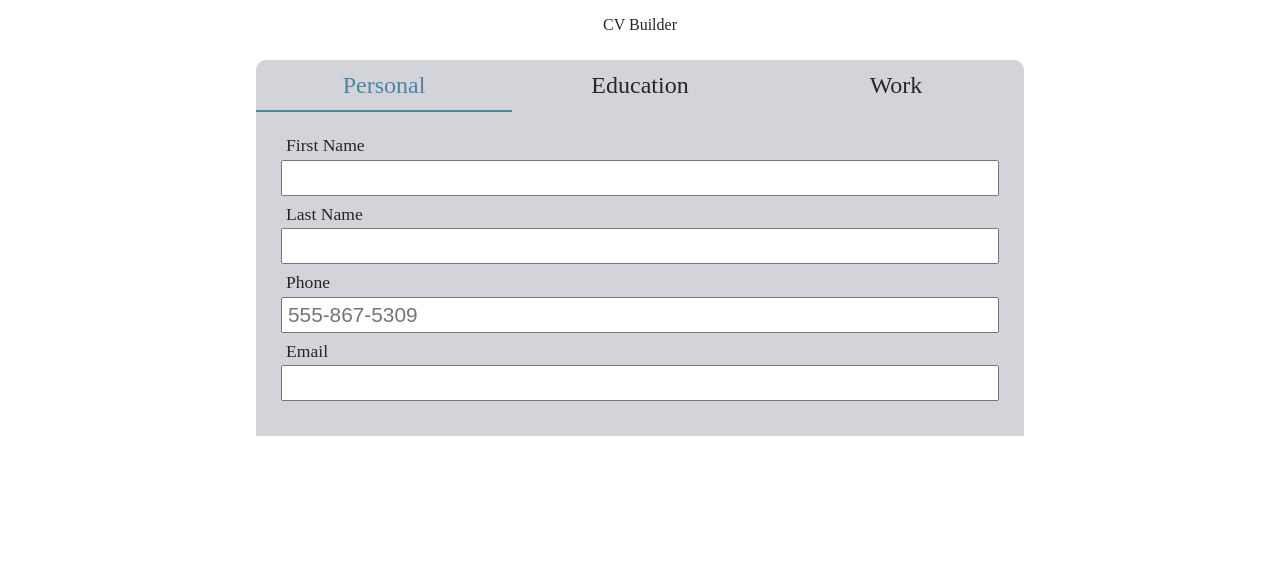
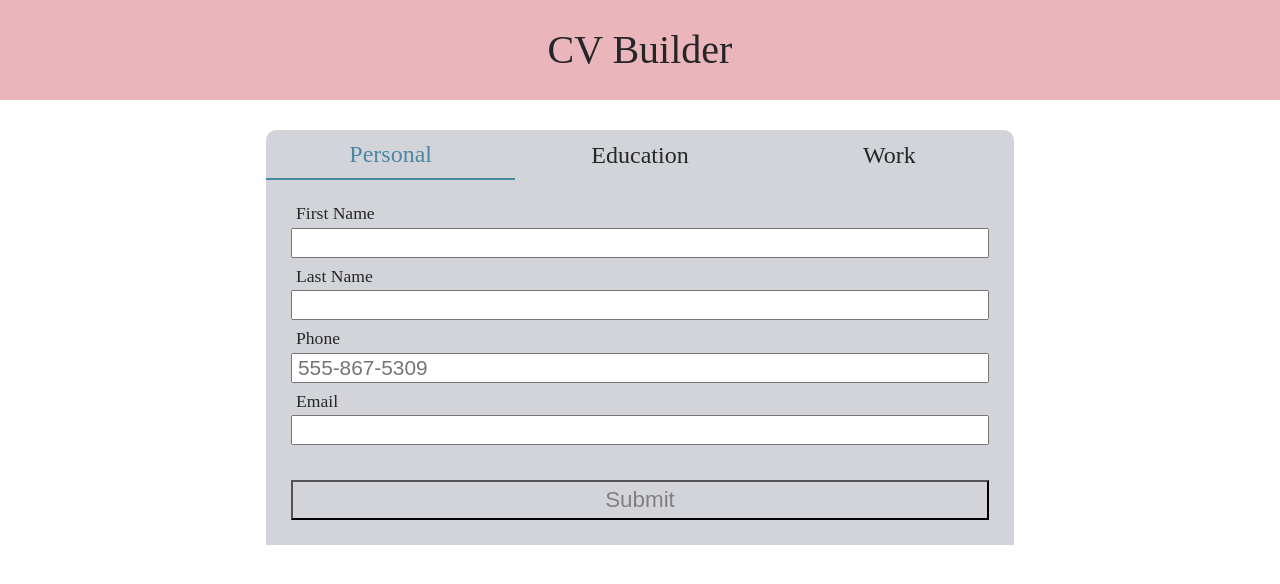
Before and after one commit to bhenning83/cv-project, a React (Create React App) app: page / in a window 1280 px wide. Shown: the top 584 px of the page. Built offline with nearby package versions, Linux system fonts and the light colour scheme.

Commit message:
finished

```diff
--- a/src/App.css
+++ b/src/App.css
@@ -41,6 +41,16 @@ table {
 	border-collapse: collapse;
 	border-spacing: 0;
 }
+html {
+  -webkit-box-sizing: border-box;
+  -moz-box-sizing: border-box;
+  box-sizing: border-box;
+}
+*, *:before, *:after {
+  -webkit-box-sizing: inherit;
+  -moz-box-sizing: inherit;
+  box-sizing: inherit;
+  }
 :root {
 --light-gray: hsla(230, 7%, 84%, 1);
 --blue-munsell: hsla(198, 37%, 46%, 1);
@@ -60,7 +70,11 @@ header {
   display: flex;
   justify-content: center;
   align-items: center;
-  height: 50px;
+  height: 100px;
+  font-size: 2.5rem;
+  color: var(--raisin-black);
+  margin-bottom: 20px;
+  background: hsla(352, 90%, 39%, 0.3);
 }
 .home-container {
   width: 60%;
@@ -156,9 +170,13 @@ label {
 .row {
   display: flex;
   margin-bottom: 10px;
+  justify-content: space-between;
+}
+.lead-info {
+  font-weight: 600;
 }
 .years {
-  font-size: 0.9rem;
+  font-size: 1.1rem;
   font-style: italic;
 }
 .display-box button {
@@ -168,11 +186,29 @@ label {
   border-radius: 5px;
   color: var(--snow);
 }
-button[type='submit'] {
-  background: var(--blue-munsell);
-  color: var(--snow);
+.submitBtn {
+  background: var(--light-gray);
+  color: gray;
   margin-top: 25px;
   width: 100%;
   font-size: 1.4rem;
   padding: 5px;
 }
+.submittable {
+  background: var(--blue-munsell);
+  color: var(--snow);
+  cursor: pointer;
+}
+.trans {
+  background-color: white;;
+}
+#cv {
+  width: 100%;
+}
+.sec-title {
+   font-size: 1.5rem;
+   border-bottom: 1px solid black;
+}
+.sec-title:last-of-type {
+  margin-top: 25px;
+}
--- a/src/components/Home.js
+++ b/src/components/Home.js
@@ -76,18 +76,33 @@ class Home extends Component {
     }
   }
 
+  checkIfFilled = () => {
+    if (this.state.work.stints.length !== 0
+      && this.state.edu.stints.length !== 0
+      && this.state.pers.firstName !== ''
+      && this.state.pers.lastName !== ''
+      && this.state.pers.phone !== ''
+      && this.state.pers.email !== '') {
+        return true
+      }
+  }
+
   handleSubmit = (e) => {
     e.preventDefault();
+    const button = document.querySelector("button[type='submit']");
 
     //prevents submission if work and edu aren't added
-    if (this.state.work.stints !== undefined
-    && this.state.edu.stints !== undefined) {
+    if (this.checkIfFilled() === true) {
       document.querySelector('#cv').classList.toggle('show');
+      document.querySelector('#cv').classList.toggle('display-box');
       document.querySelector('#formMeat').classList.toggle('show');
+      document.querySelector('nav').classList.toggle('show');
+      document.querySelector('form').classList.toggle('trans');
+      button.style.display = 'block';
       if (this.state.edit === true) {
-        document.querySelector("button[type='submit']").textContent = 'Edit';
+        button.textContent = 'Edit';
       } else {
-        document.querySelector("button[type='submit']").textContent = 'Submit';
+        button.textContent = 'Submit';
       }
       this.setState({
         edit: !this.state.edit
@@ -97,16 +112,9 @@ class Home extends Component {
     }
   }
 
-  addSubBtn = () => {
-    console.log(this.state.work.stints)
-    console.log(this.state.edu.stints)
-    if (this.state.work.stints.length !== 0
-        && this.state.edu.stints.length !== 0
-        && this.state.pers.firstName !== ''
-        && this.state.pers.lastName !== ''
-        && this.state.pers.phone !== ''
-        && this.state.pers.email !== '') {
-        return(<button type='submit'>Submit</button>)
+  allowSubmit = () => {
+    if (this.checkIfFilled() === true) {
+      document.querySelector('button[type="submit"]').classList.add('submittable');
     }
   }
 
@@ -126,8 +134,9 @@ class Home extends Component {
             <Education save={this.save}/>
             <Work save={this.save}/>
           </div>
+        <button type='submit' className='submitBtn'>Submit</button>
         </form>
-        {this.addSubBtn()}
+        {this.allowSubmit()}
         <ShowCV data={this.state} />
       </div>
     )
--- a/src/components/Personal.js
+++ b/src/components/Personal.js
@@ -33,8 +33,8 @@ class Personal extends Component {
         <label htmlFor='lastName'>Last Name</label>
         <input type='text' id='lastName' onChange={this.handleChange}></input>
         <label htmlFor='phone'>Phone</label>
-        <input type='tel' pattern='[0-9]{3}-[0-9]{3}-[0-9]{4}'
-        id='phone' placeholder='555-867-5309' onChange={this.handleChange}></input>
+        <input type='tel' id='phone'
+          placeholder='555-867-5309' onChange={this.handleChange}></input>
         <label htmlFor='email'>Email</label>
         <input type='email' id='email' onChange={this.handleChange}></input>
       </div>
--- a/src/components/ShowCV.js
+++ b/src/components/ShowCV.js
@@ -6,56 +6,49 @@ const ShowCV = (props) => {
   if (data.edu.stints && data.work.stints) {
     return (
       <div id='cv' className='show'>
+        <div className='row'>
+          {data.pers.firstName} {data.pers.lastName}
           <div>
-          {data.pers.firstName}
-        </div>
-        <div>
-          {data.pers.lastName}
-        </div>
             <div>
               {data.pers.phone}
             </div>
             <div>
               {data.pers.email}
             </div>
+          </div>
+        </div>
+        <h2 className='sec-title'>Education</h2>
         {data.edu.stints.map(stint => {
           return (
             <div key={uniqid()}>
-              <div>
+              <div className='lead-info'>
                 {stint.school}
               </div>
+              <div className='years'>{stint.eduFrom}-{stint.eduTo}</div>
               <div>
-                {stint.degree}
+                <span>Degree: </span>{stint.degree}
               </div>
               <div>
-                {stint.study}
-              </div>
-              <div>
-                {stint.eduFrom}
-              </div>
-              <div>
-                {stint.eduTo}
+                <span>Area of Study: </span> {stint.study}
               </div>
             </div>
           )
         })}
+        <h2 className='sec-title'>Work</h2>
         {data.work.stints.map(stint => {
           return (
             <div key={uniqid()}>
-              <div>
+              <div className='lead-info'>
                 {stint.company}
               </div>
               <div>
-                {stint.position}
+                Title: {stint.position}
+              </div>
+              <div className='years'>
+                {stint.workFrom}-{stint.workTo}
               </div>
               <div>
-                {stint.workFrom}
-              </div>
-              <div>
-                {stint.workTo}
-              </div>
-              <div>
-                {stint.tasks}
+                Responsibilites: {stint.tasks}
               </div>
             </div>
           )
--- a/src/components/ShowEdu.js
+++ b/src/components/ShowEdu.js
@@ -10,7 +10,7 @@ const ShowEdu = (props) => {
       {stints.map((stint) => {
         return (
           <div key={uniqid()} className='display-box'>
-            <div>
+            <div className='lead-info'>
               {stint.school}
             </div>
             <div className='years'>{stint.eduFrom}-{stint.eduTo}</div>
--- a/src/components/ShowWork.js
+++ b/src/components/ShowWork.js
@@ -11,21 +11,14 @@ const ShowWork = (props) => {
         {stints.map((stint) => {
           return (
             <div key={uniqid()} className='display-box'>
-              <div className='row'>
-                <div>
-                  <span>Company: </span>{stint.company}
-                </div>
-                <div>
-                  <span>Position: </span>{stint.position}
-                </div>
+              <div className='lead-info'>
+                {stint.company}
               </div>
-              <div className='row'>
-                <div>
-                  From: {stint.workFrom}
-                </div>
-                <div>
-                  To: {stint.workTo}
-                </div>
+              <div>
+                Title: {stint.position}
+              </div>
+              <div className='years'>
+                {stint.workFrom}-{stint.workTo}
               </div>
               <div>
                 Responsibilites: {stint.tasks}
```
Also changed, not shown: 1 other file (tests, documents, lock files or other folders). Lines whose indentation alone changed are shown as unchanged.
